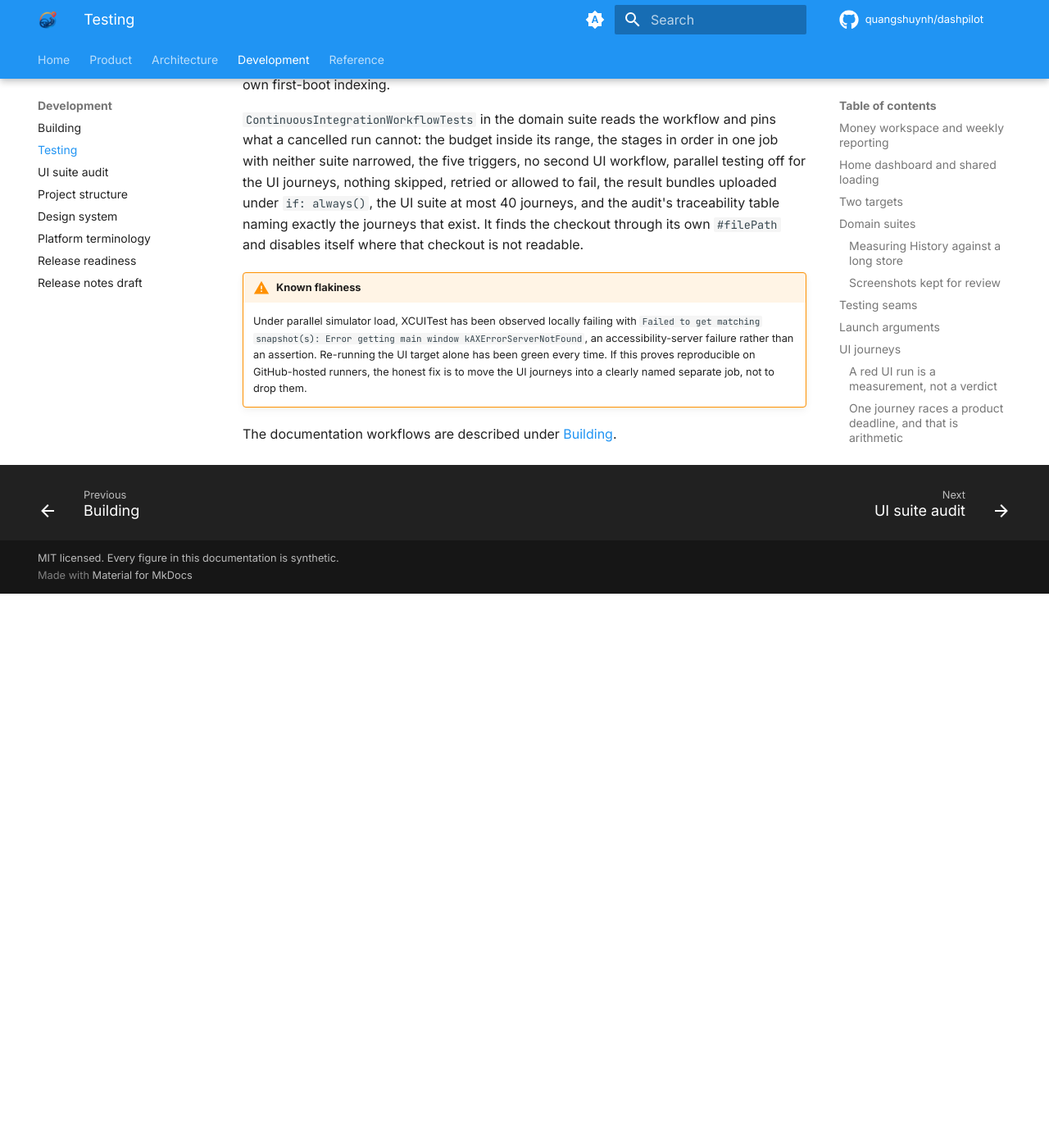
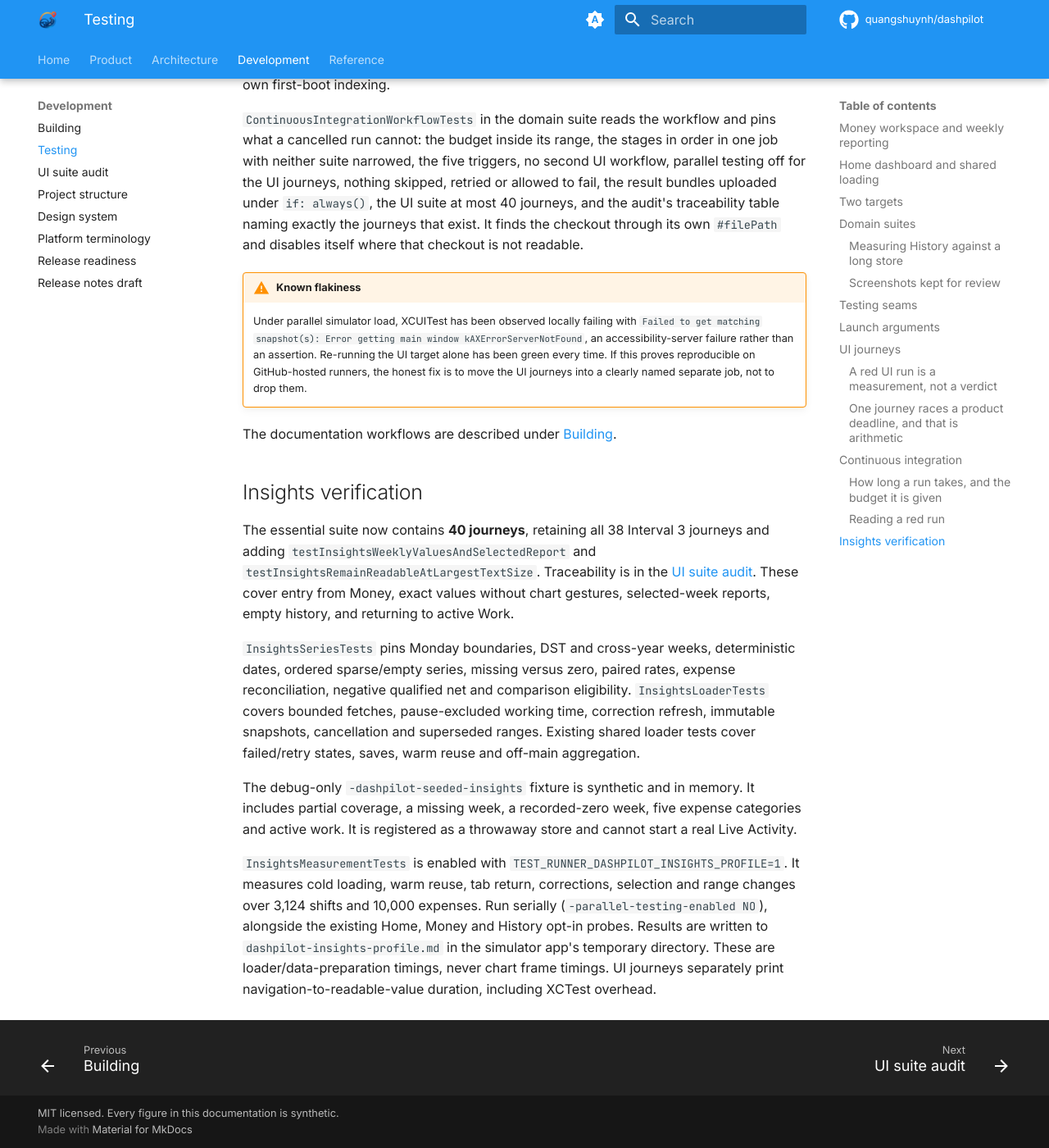
Before and after one commit to quangshuynh/dashpilot, an MkDocs documentation site: the page built from docs/development/testing.md, in a window 1280 px wide and 1400 px high, scrolled down 31336 px. Shown: the whole window at 82% size. Built offline with MkDocs 1.6.1 and Material for MkDocs 9.7.7, drawn with Linux system fonts in a browser that asks for light colours; comment, search, counter and statistics services are not loaded; before the commit the page ends 32060 px from its top, so only the background shows below that; some of the changed text lies outside the part shown.

Commit message:
docs(insights): document historical reporting and verification

```diff
--- a/docs/development/testing.md
+++ b/docs/development/testing.md
@@ -11,8 +11,8 @@
 The existing expense UI journey covers category emptiness, clearing a filter, authoritative refresh and
 delete cancellation/confirmation. One additional AX5 Money journey covers weekly gross and net coverage,
 category subtotals, large amounts and a long synthetic note, previous-week navigation and returning
-to Work. The essential suite is 38 journeys,
-below its unchanged ceiling of 40; the traceability table names every journey.
+to Work. The essential suite is 40 journeys,
+at its unchanged ceiling of 40; the traceability table names every journey.
 
 Set `TEST_RUNNER_DASHPILOT_MONEY_PROFILE=1` to run `MoneyWorkspaceMeasurementTests` serially. It writes
 `dashpilot-money-profile.md` in the simulator temporary directory, measuring empty and large-history
@@ -28,7 +28,7 @@
 invalidation, failure/retry, warm reuse and cancellation races. Existing calculator suites remain the
 authority for financial edge cases.
 
-The essential UI suite has 38 journeys. Existing navigation and History correction journeys now
+The essential UI suite has 40 journeys. Existing navigation and History correction journeys now
 exercise Home's recent work and refreshed earnings. One new Home journey verifies exact earnings and
 rate coverage at AX5. The app, widgets and both test bundles must be built and warning-audited together.
 
@@ -436,7 +436,7 @@
    behaviour is pinned first.
 2. **Integration tests** in the same target run the services against a real SwiftData store,
    migrations from every frozen schema, and the seeded fixtures the journeys launch.
-3. **The essential UI suite** (`DashPilotUITests`, 38 journeys, at most 40) drives what only a
+3. **The essential UI suite** (`DashPilotUITests`, 40 journeys, at most 40) drives what only a
    running app can show: flows across screens and sheets, confirmations guarding a write, navigation,
    state surviving leaving or relaunching the app, onboarding, the Live Activity's controls, and the
    driving surface at the largest accessibility text size. Every pull request runs all of it.
@@ -648,3 +648,27 @@
     move the UI journeys into a clearly named separate job, not to drop them.
 
 The documentation workflows are described under [Building](building.md#continuous-integration).
+
+## Insights verification
+
+The essential suite now contains **40 journeys**, retaining all 38 Interval 3 journeys and adding
+`testInsightsWeeklyValuesAndSelectedReport` and `testInsightsRemainReadableAtLargestTextSize`.
+Traceability is in the [UI suite audit](ui-suite-audit.md). These cover entry from Money, exact values
+without chart gestures, selected-week reports, empty history, and returning to active Work.
+
+`InsightsSeriesTests` pins Monday boundaries, DST and cross-year weeks, deterministic dates, ordered
+sparse/empty series, missing versus zero, paired rates, expense reconciliation, negative qualified
+net and comparison eligibility. `InsightsLoaderTests` covers bounded fetches, pause-excluded working
+time, correction refresh, immutable snapshots, cancellation and superseded ranges. Existing shared
+loader tests cover failed/retry states, saves, warm reuse and off-main aggregation.
+
+The debug-only `-dashpilot-seeded-insights` fixture is synthetic and in memory. It includes partial
+coverage, a missing week, a recorded-zero week, five expense categories and active work. It is
+registered as a throwaway store and cannot start a real Live Activity.
+
+`InsightsMeasurementTests` is enabled with `TEST_RUNNER_DASHPILOT_INSIGHTS_PROFILE=1`. It measures
+cold loading, warm reuse, tab return, corrections, selection and range changes over 3,124 shifts and
+10,000 expenses. Run serially (`-parallel-testing-enabled NO`), alongside the existing Home, Money
+and History opt-in probes. Results are written to `dashpilot-insights-profile.md` in the simulator
+app's temporary directory. These are loader/data-preparation timings, never chart frame timings.
+UI journeys separately print navigation-to-readable-value duration, including XCTest overhead.
--- a/mkdocs.yml
+++ b/mkdocs.yml
@@ -112,6 +112,7 @@
       - Estimated fuel and net: product/estimated-fuel.md
       - Settings and vehicles: product/settings.md
       - Period summaries: product/period-summaries.md
+      - Insights: product/insights.md
       - History export: product/history-export.md
   - Architecture:
       - Overview: architecture/overview.md
```
Also changed, not shown: README.md (+1 -1 lines), docs/architecture/overview.md (+10 -1 lines), docs/development/design-system.md (+11 -0 lines), docs/development/ui-suite-audit.md (+5 -1 lines), docs/product/insights.md (added, +61 -0 lines), docs/product/overview.md (+14 -7 lines).
